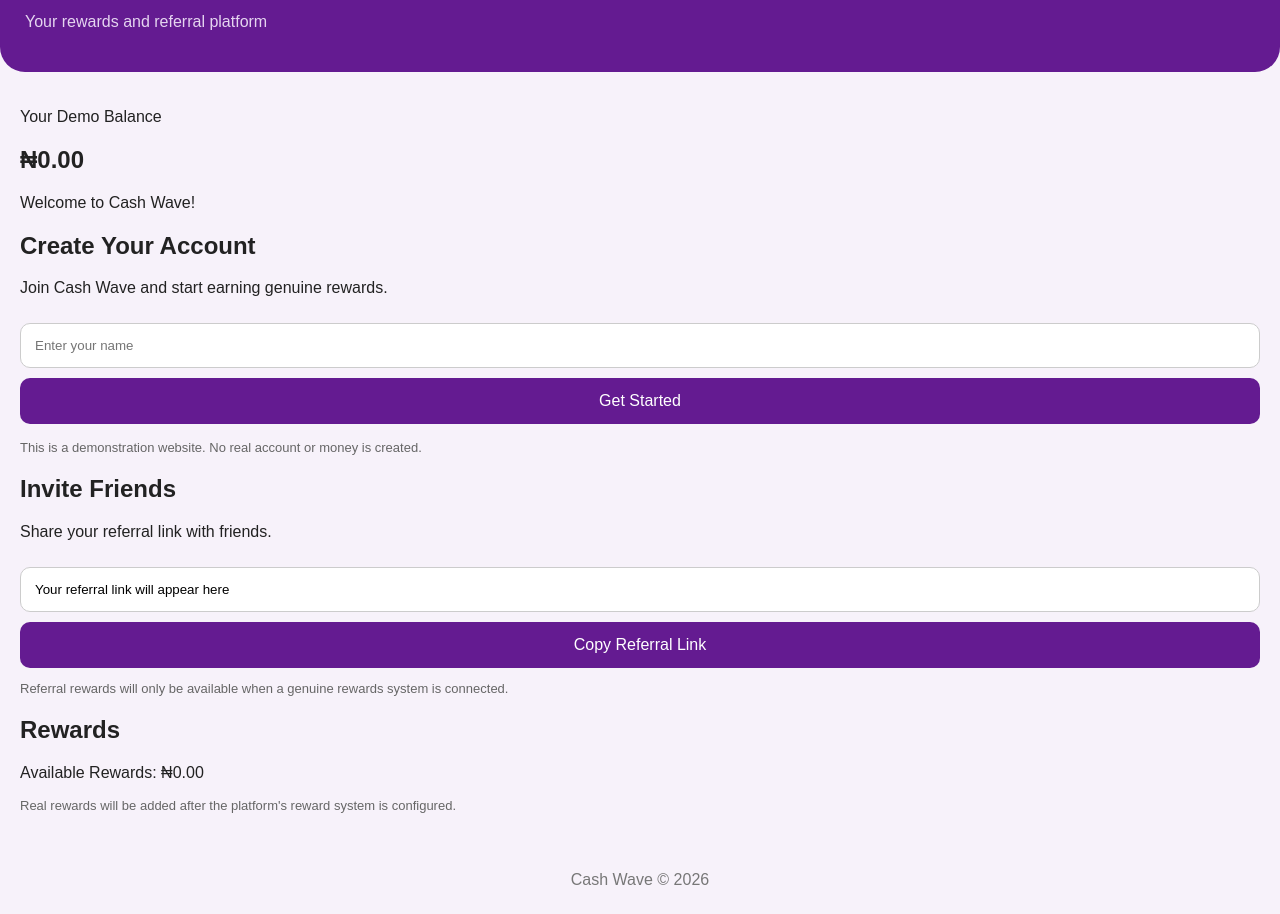
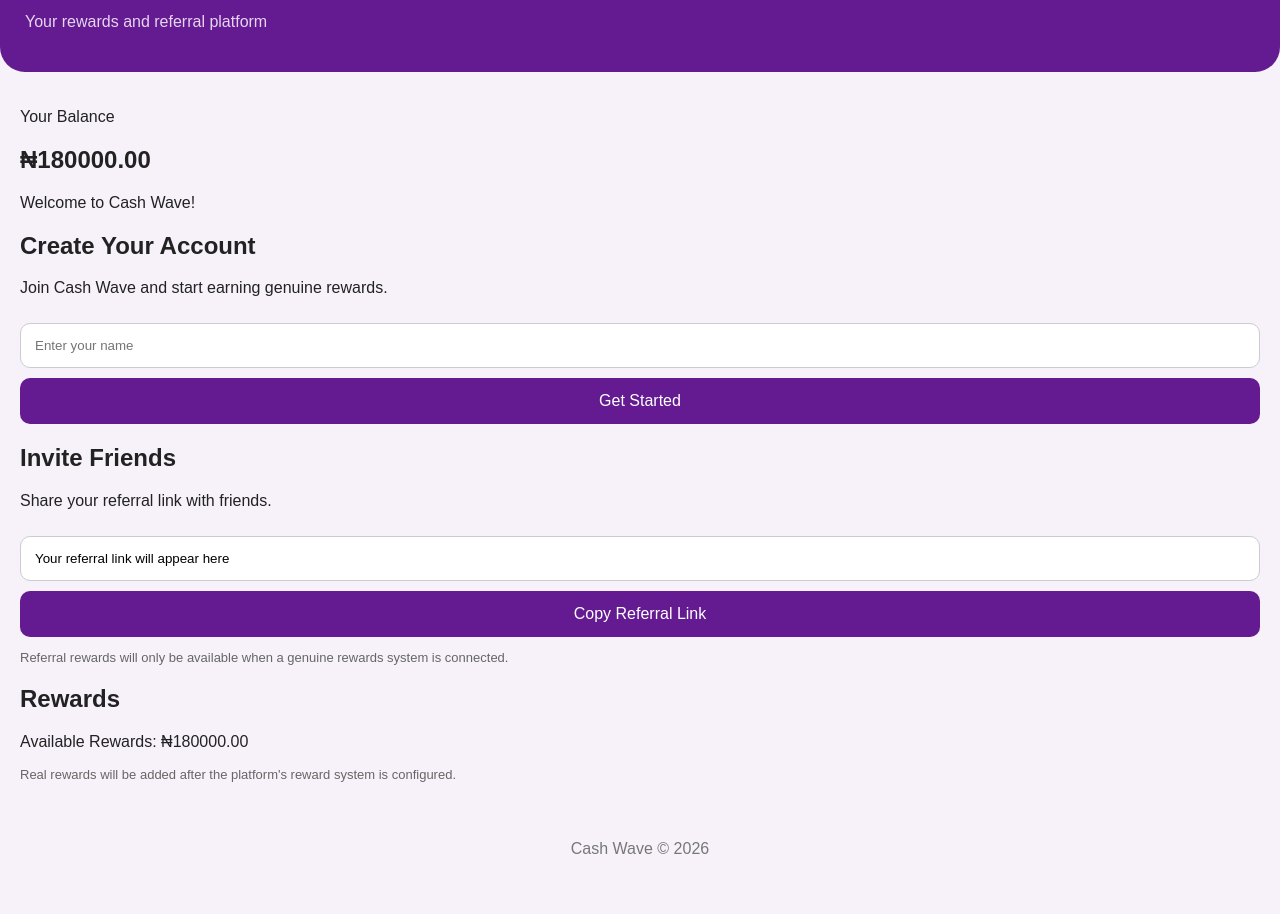
Before and after one commit to augustinebright/Cash-Wave, a plain HTML site: page index.html in a window 1280 px wide. Shown: the part 310-1224 px from the top of the page. After the commit the page ends 1193 px from the top, so only its background shows below. Drawn offline with Linux system fonts and the light colour scheme.

Commit message:
Update balance and rewards amounts in index.html

```diff
--- a/index.html
+++ b/index.html
@@ -102,8 +102,8 @@
   <div class="container">
 
     <div class="balance">
-      <p>Your Demo Balance</p>
-      <h2>₦0.00</h2>
+      <p>Your Balance</p>
+      <h2>₦180000.00</h2>
       <p>Welcome to Cash Wave!</p>
     </div>
 
@@ -125,8 +125,6 @@
       <p id="welcome"></p>
 
       <p class="note">
-        This is a demonstration website.
-        No real account or money is created.
       </p>
     </div>
 
@@ -155,7 +153,7 @@
     <div class="card">
       <h2>Rewards</h2>
 
-      <p>Available Rewards: ₦0.00</p>
+      <p>Available Rewards: ₦180000.00</p>
 
       <p class="note">
         Real rewards will be added after the
```
